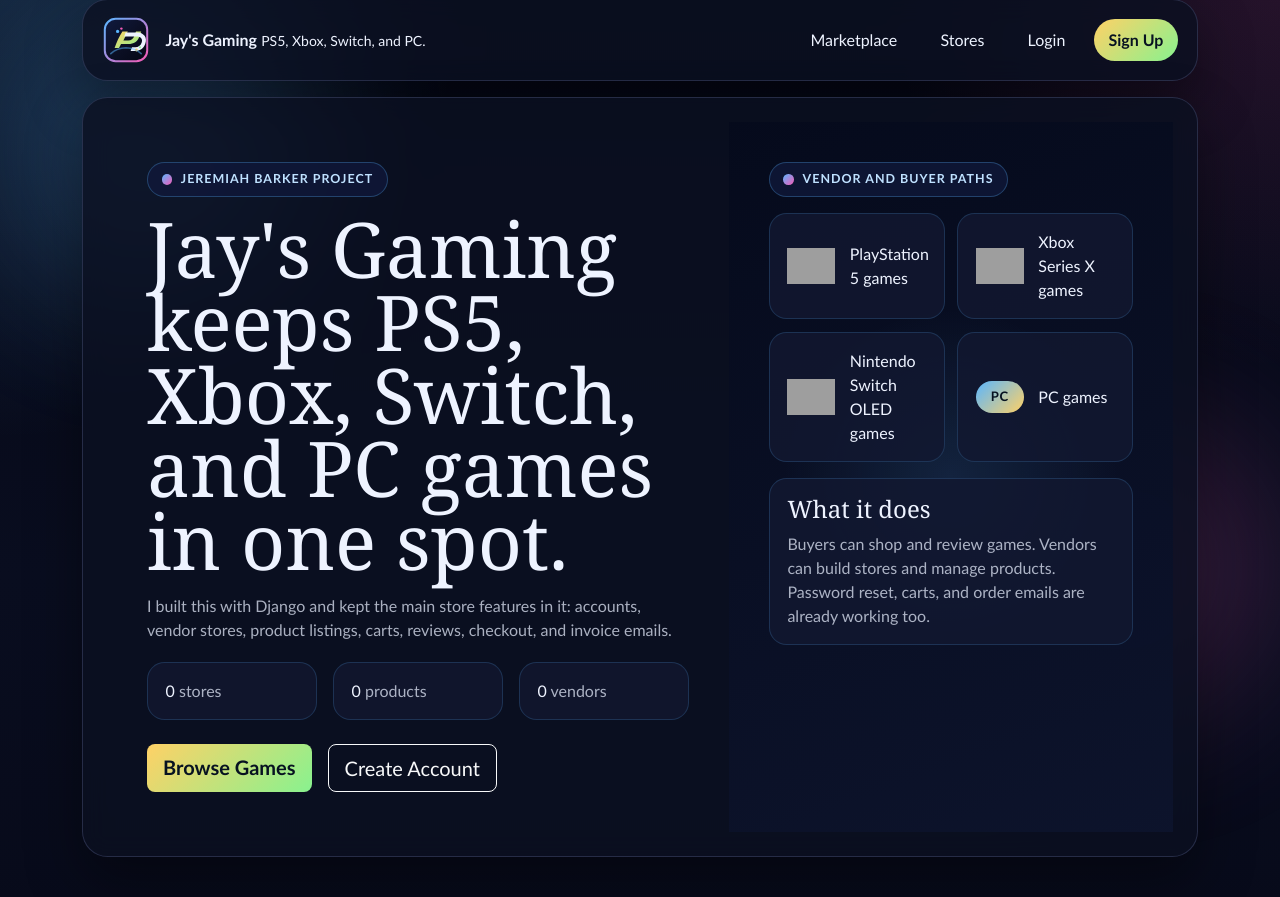
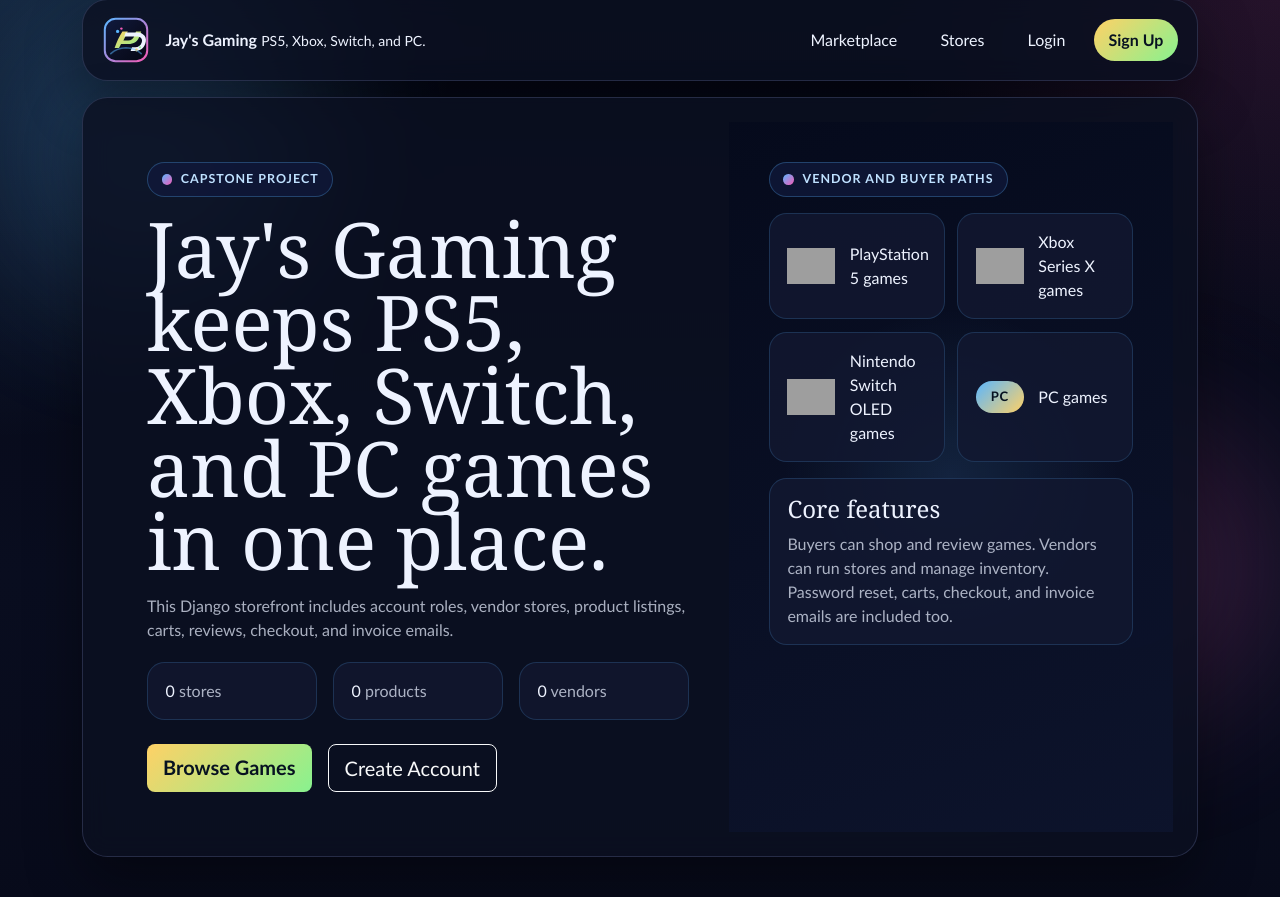
Before and after one commit to Jeromehub24/Nova_Jay-s_Gaming_Arcade, a Django app: page / in a window 1280 px wide. Shown: the part 25-922 px from the top of the page. Run offline with Django 5.2, Linux system fonts and the light colour scheme; data that the repository does not hold is empty; grey boxes are pictures that could not be loaded.

Commit message:
Polish storefront dashboard and cart flow

```diff
--- a/storefront/templates/storefront/dashboard.html
+++ b/storefront/templates/storefront/dashboard.html
@@ -9,9 +9,9 @@
         <p class="filter-label">Dashboard</p>
         <h1 class="section-title mb-0">
           {% if dashboard_mode == 'vendor' %}
-            Vendor control room
+            Vendor dashboard
           {% else %}
-            Buyer loadout
+            Buyer dashboard
           {% endif %}
         </h1>
       </div>
@@ -94,7 +94,7 @@
       <div class="section-head">
         <div>
           <p class="filter-label mb-2">Orders</p>
-          <h2 class="section-title mb-0">Recent purchases</h2>
+          <h2 class="section-title mb-0">Recent orders</h2>
         </div>
         <a href="{% url 'storefront:cart' %}" class="ghost-link">Open cart</a>
       </div>
--- a/storefront/templates/storefront/home.html
+++ b/storefront/templates/storefront/home.html
@@ -8,11 +8,11 @@
     <div class="row g-0 align-items-stretch">
       <div class="col-lg-7">
         <div class="hero-copy">
-          <span class="eyebrow">Jeremiah Barker project</span>
-          <h1 class="hero-title mb-3">Jay's Gaming keeps PS5, Xbox, Switch, and PC games in one spot.</h1>
+          <span class="eyebrow">Capstone project</span>
+          <h1 class="hero-title mb-3">Jay's Gaming keeps PS5, Xbox, Switch, and PC games in one place.</h1>
           <p class="hero-lead mb-0">
-            I built this with Django and kept the main store features in it:
-            accounts, vendor stores, product listings, carts, reviews, checkout, and invoice emails.
+            This Django storefront includes account roles, vendor stores, product listings,
+            carts, reviews, checkout, and invoice emails.
           </p>
           <div class="row g-3 hero-stats mt-1">
             <div class="col-sm-4">
@@ -59,10 +59,10 @@
             {% endfor %}
           </div>
           <div class="hero-callout">
-            <h2 class="section-title h4 mb-2">What it does</h2>
+            <h2 class="section-title h4 mb-2">Core features</h2>
             <p class="subtle-copy mb-0">
-              Buyers can shop and review games. Vendors can build stores and manage products.
-              Password reset, carts, and order emails are already working too.
+              Buyers can shop and review games. Vendors can run stores and manage inventory.
+              Password reset, carts, checkout, and invoice emails are included too.
             </p>
           </div>
         </div>
--- a/storefront/views.py
+++ b/storefront/views.py
@@ -65,6 +65,7 @@
 
 class StorefrontLoginView(LoginView):
     template_name = "registration/login.html"
+    redirect_authenticated_user = True
 
 
 class StorefrontLogoutView(LogoutView):
@@ -271,8 +272,18 @@
 
 class UpdateCartView(BuyerRequiredMixin, View):
     def post(self, request, pk):
-        quantity = int(request.POST.get("quantity", "1"))
-        update_cart_item(request, pk, quantity)
+        product = get_object_or_404(Product, pk=pk, is_active=True)
+        try:
+            quantity = int(request.POST.get("quantity", "1"))
+        except (TypeError, ValueError):
+            messages.error(request, "Enter a valid quantity.")
+            return redirect("storefront:cart")
+
+        if quantity > product.inventory:
+            messages.error(request, "That quantity is higher than the stock available.")
+            return redirect("storefront:cart")
+
+        update_cart_item(request, product.id, quantity)
         messages.success(request, "Cart updated.")
         return redirect("storefront:cart")
 
```
